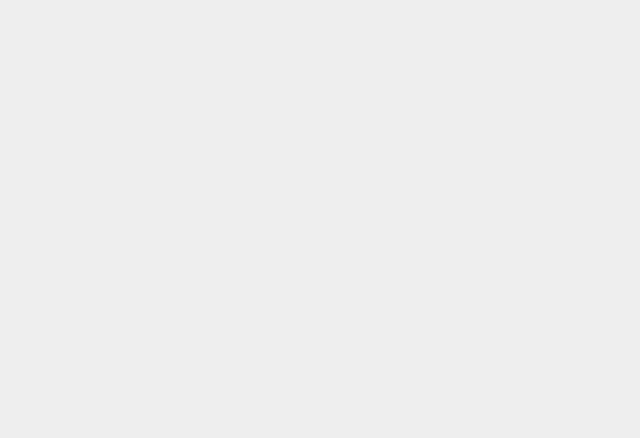
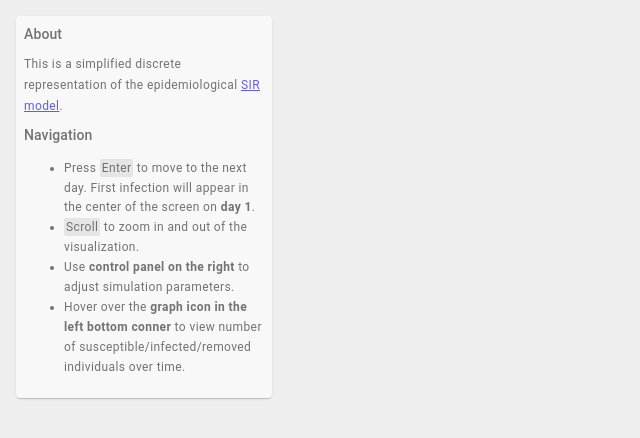
Before and after one commit to zerodays/covid-sir-visualization, a React (Create React App) app: page / in a window 1280 px wide. Shown: the top 438 px of the page, without its empty margins (0-640 px from the left). Built offline with nearby package versions, Linux system fonts and the light colour scheme.

Commit message:
add help card

```diff
--- a/src/App.js
+++ b/src/App.js
@@ -2,6 +2,7 @@ import React, { Component } from 'react';
 import { withStyles } from '@material-ui/core';
 import { colors } from '@material-ui/core';
 import VisualizationField from './VisualizationField';
+import HelpCard from './HelpCard';
 
 const RECT_SIZE = 3;
 
@@ -10,6 +11,22 @@ const styles = theme => ({
     overflow: 'hidden',
     height: '100vh',
     width: '100vw',
+    position: 'relative',
+  },
+  fieldContainer: {
+    position: 'absolute',
+    top: 0,
+    left: 0,
+  },
+  helpCardContainer: {
+    position: 'absolute',
+    top: 16,
+    left: 16,
+    opacity: 0.6,
+    transition: 'opacity 200ms ease-in-out',
+    '&:hover': {
+      opacity: 1,
+    },
   },
 });
 
@@ -35,8 +52,6 @@ class App extends Component {
       widthPoints: wPoints,
       heightPoints: hPoints,
     });
-
-    console.log(wPoints, hPoints);
   }
 
   componentWillUnmount() {
@@ -71,6 +86,7 @@ class App extends Component {
   render() {
     const {classes} = this.props;
     return <div className={classes.root} onKeyDown={this.iterateWithSeed} onWheel={this.onScroll}>
+      <div className={classes.fieldContainer}>
         {
           this.state.widthPoints == null ? null :
             <VisualizationField
@@ -86,6 +102,11 @@ class App extends Component {
               zoom={this.state.zoom}
             />
         }
+      </div>
+
+      <div className={classes.helpCardContainer}>
+        <HelpCard/>
+      </div>
     </div>;
   }
 }
--- /dev/null
+++ b/src/HelpCard.js
@@ -0,0 +1,61 @@
+import React, { Component } from 'react';
+import { Box, Card, Grid, Typography, withStyles } from '@material-ui/core';
+import { grey } from '@material-ui/core/colors';
+
+const styles = theme => ({
+  root: {
+    maxWidth: 256,
+  },
+  key: {
+    backgroundColor: grey[300],
+    borderRadius: 2,
+    borderWidth: 2,
+    borderColor: grey[300],
+    borderStyle: 'solid',
+    paddingX: 8,
+    paddingY: 2,
+  }
+});
+
+class HelpCard extends Component {
+  render() {
+    const {classes} = this.props;
+
+    return <Card className={classes.root}>
+      <Box p={1}>
+        <Grid container direction='row' spacing={1}>
+          <Grid item xs={12}>
+            <Typography variant='subtitle2'>
+              About
+            </Typography>
+          </Grid>
+          <Grid item xs={12}>
+            <Typography variant='caption'>
+              This is a simplified discrete representation of the epidemiological <a
+              href={'https://en.m.wikipedia.org/wiki/Compartmental_models_in_epidemiology#The_SIR_model'}>SIR model</a>.
+            </Typography>
+          </Grid>
+          <Grid item xs={12}>
+            <Typography variant='subtitle2'>
+              Navigation
+            </Typography>
+            <Typography variant='caption'>
+              <ul>
+                <li>Press <span className={classes.key}>Enter</span> to move to the next day. First infection will
+                  appear in the center of the screen on <b>day 1</b>.</li>
+                <li><span className={classes.key}>Scroll</span> to zoom in and out of the visualization.</li>
+                <li>Use <b>control panel on the right</b> to adjust simulation parameters.</li>
+                <li>Hover over the <b>graph icon in the left bottom conner</b> to view number of
+                  susceptible/infected/removed individuals over time.
+                </li>
+              </ul>
+            </Typography>
+          </Grid>
+
+        </Grid>
+      </Box>
+    </Card>;
+  }
+}
+
+export default withStyles(styles)(HelpCard);
```
Lines whose indentation alone changed are shown as unchanged.
